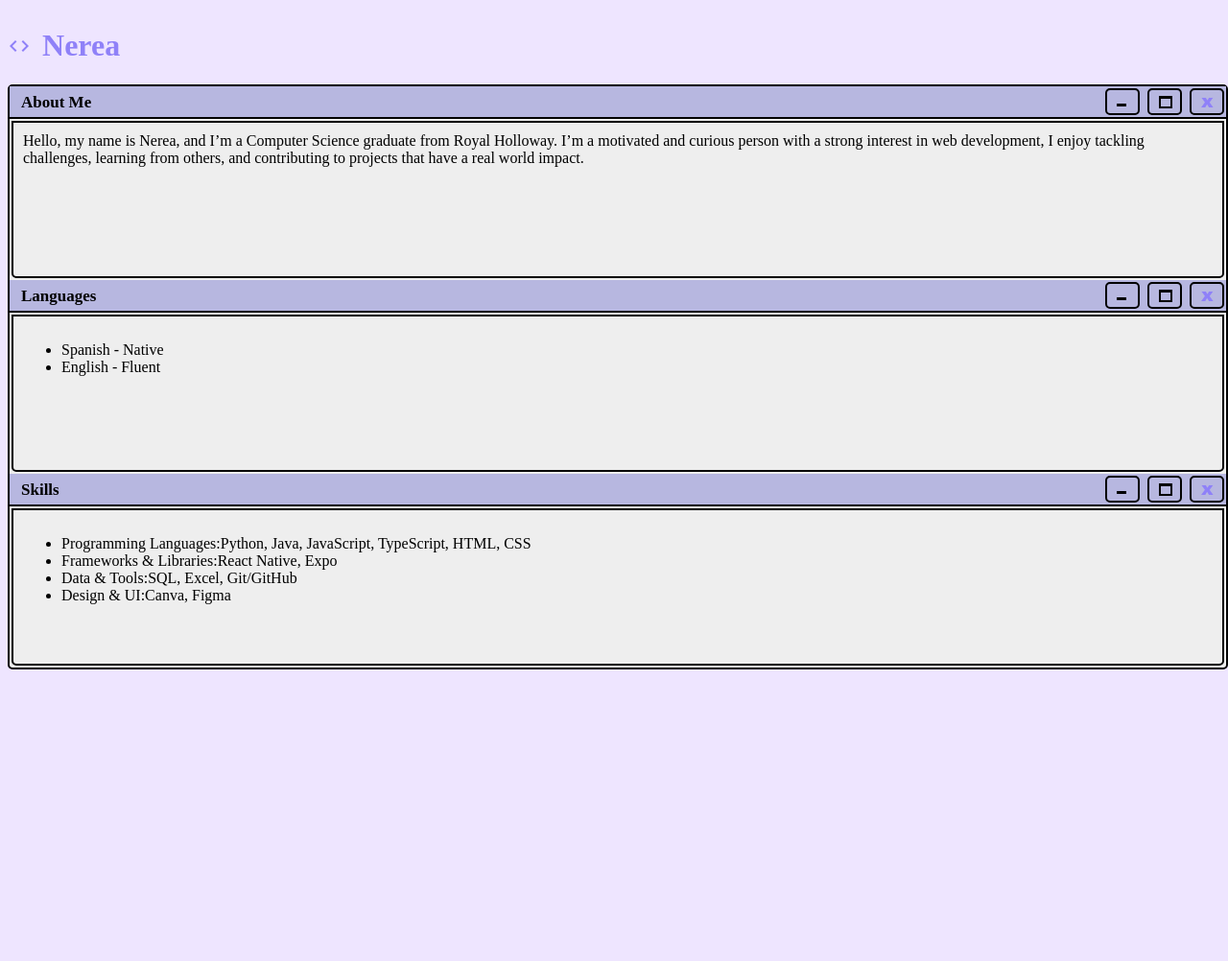
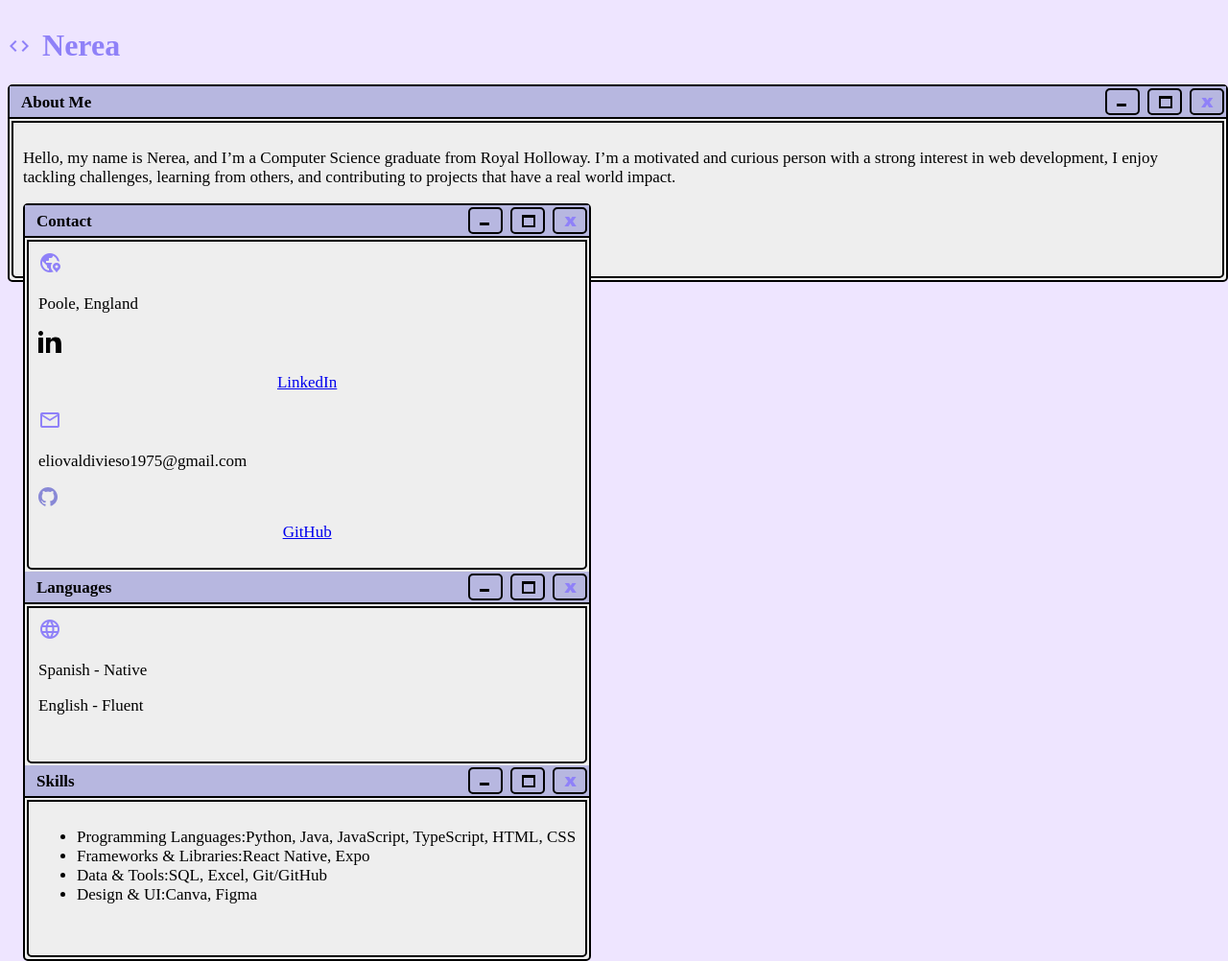
Before and after one commit to nerebae/Portfolio-Website, a plain HTML site: page index.html in a window 1280 px wide. Shown: the whole page at 96% size. Before the commit the page ends 800 px from the top, so only its background shows below. Drawn offline with nearby package versions, Linux system fonts and the light colour scheme.

Commit message:
Added icons

```diff
--- a/index.html
+++ b/index.html
@@ -36,9 +36,49 @@
     </div>
     <!-- content of first window -->
     <div class="wincontent">
-      Hello, my name is Nerea, and I’m a Computer Science graduate from Royal Holloway. I’m a motivated and curious
+      <p>Hello, my name is Nerea, and I’m a Computer Science graduate from Royal Holloway. I’m a motivated and curious
         person with a strong interest in web development, I enjoy tackling challenges, learning from others, and
         contributing to projects that have a real world impact.
+      </p>
+      <div class="window ui-draggable ui-draggable-handle" data-title="About Me" data-id="0" style="z-index: 999;"
+        id="window0">
+        <!-- first window -->
+        <div class="windowHeader" id="myWindowHeader">
+          <h2>Contact</h2>
+          <!-- minimise button -->
+          <span title="Minimize" class="winminimize">
+            <span></span>
+          </span>
+          <span title="Maximize" class="winmaximize">
+            <span></span>
+            <span></span>
+          </span>
+          <span title="Close" class="winclose">x</span>
+        </div>
+        <!-- content of first window -->
+        <div class="wincontent">
+          <span class="material-symbols-outlined">
+            globe_location_pin
+          </span>
+          <p>Poole, England </p>
+          <svg xmlns="http://www.w3.org/2000/svg" viewBox="0 0 24 24" width="24" height="24" fill="currentColor">
+            <path
+              d="M4.98 3.5C4.98 4.88 3.87 6 2.5 6S0 4.88 0 3.5 1.12 1 2.5 1s2.48 1.12 2.48 2.5zM0 8h5v16H0zM8 8h4.8v2.2h.1c.7-1.3 2.4-2.7 4.9-2.7 5.2 0 6.1 3.4 6.1 7.8V24H18V16c0-1.9 0-4.4-2.7-4.4-2.7 0-3.1 2.1-3.1 4.2V24H8z" />
+          </svg>
+          <a href="http://www.linkedin.com/in/nerea-valdivieso-arevalo">
+            <p>LinkedIn</p>
+          </a>
+          <span class="material-symbols-outlined">
+            mail
+          </span>
+          <p> eliovaldivieso1975@gmail.com </p>
+          <a href="https://github.com/nerebae/">
+            <svg xmlns="http://www.w3.org/2000/svg" viewBox="0 0 24 24" fill="currentColor" class="github-icon">
+              <path
+                d="M12 0C5.37 0 0 5.4 0 12.09c0 5.34 3.44 9.86 8.21 11.47.6.11.82-.27.82-.59 0-.29-.01-1.07-.02-2.1-3.34.73-4.05-1.63-4.05-1.63-.55-1.42-1.35-1.8-1.35-1.8-1.1-.77.09-.75.09-.75 1.22.09 1.86 1.27 1.86 1.27 1.08 1.87 2.84 1.33 3.53 1.02.11-.8.42-1.34.76-1.65-2.67-.31-5.47-1.36-5.47-6.06 0-1.34.47-2.43 1.24-3.29-.13-.31-.54-1.57.12-3.28 0 0 1-.33 3.3 1.25a11.2 11.2 0 0 1 6 0c2.3-1.58 3.3-1.25 3.3-1.25.66 1.71.25 2.97.12 3.28.77.86 1.24 1.95 1.24 3.29 0 4.72-2.8 5.74-5.48 6.05.43.38.82 1.12.82 2.26 0 1.63-.02 2.95-.02 3.35 0 .32.22.7.83.58C20.57 21.94 24 17.42 24 12.09 24 5.4 18.63 0 12 0z" />
+            </svg>
+            <p>GitHub</p>
+          </a>
         </div>
         <!-- second window -->
         <div class="windowHeader" id="myWindowHeader">
@@ -55,11 +95,11 @@
         </div>
 
         <div class="wincontent">
-      <!-- list -->
-      <ul>
-        <li>Spanish - Native</li>
-        <li>English - Fluent</li>
-      </ul>
+          <span class="material-symbols-outlined">
+            language
+          </span>
+          <p>Spanish - Native</p>
+          <p>English - Fluent </p>
         </div>
 
         <div class="windowHeader" id="myWindowHeader">
--- a/site.css
+++ b/site.css
@@ -16,8 +16,13 @@ h2 {
 }
 
 p {
-  font-family: verdana;
-  font-size: 20px;
+  font-family: 'Times New Roman', Times, serif;
+  font-size: 17px;
+}
+
+ul {
+  font-family: 'Times New Roman', Times, serif;
+  font-size: 17px;
 }
 
 
@@ -158,3 +163,10 @@ span {
   margin: 2px;
   border-radius: 0 0 5px 5px;
 }
+
+.github-icon {
+  width: 20px;
+  height: 20px;
+  display: block;
+  color: #8888d6;
+}
```
Lines whose indentation alone changed are shown as unchanged.
